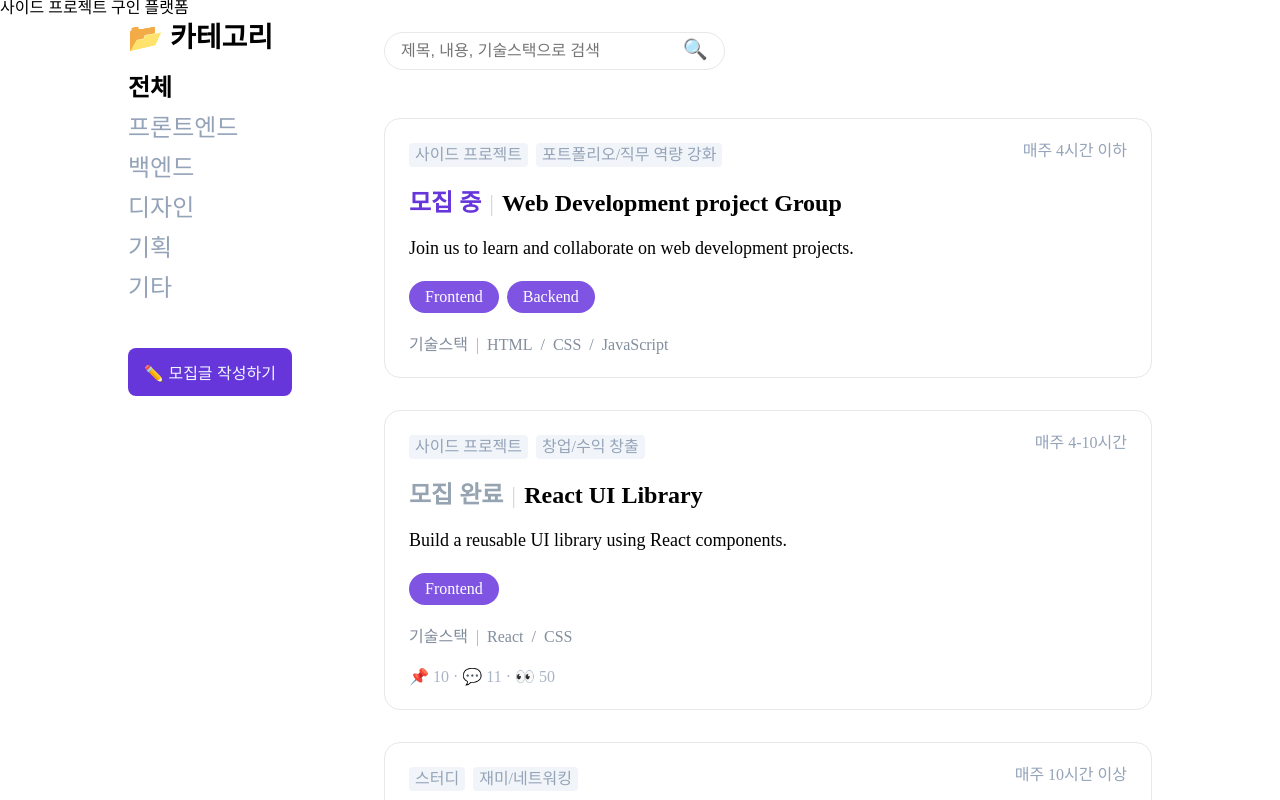
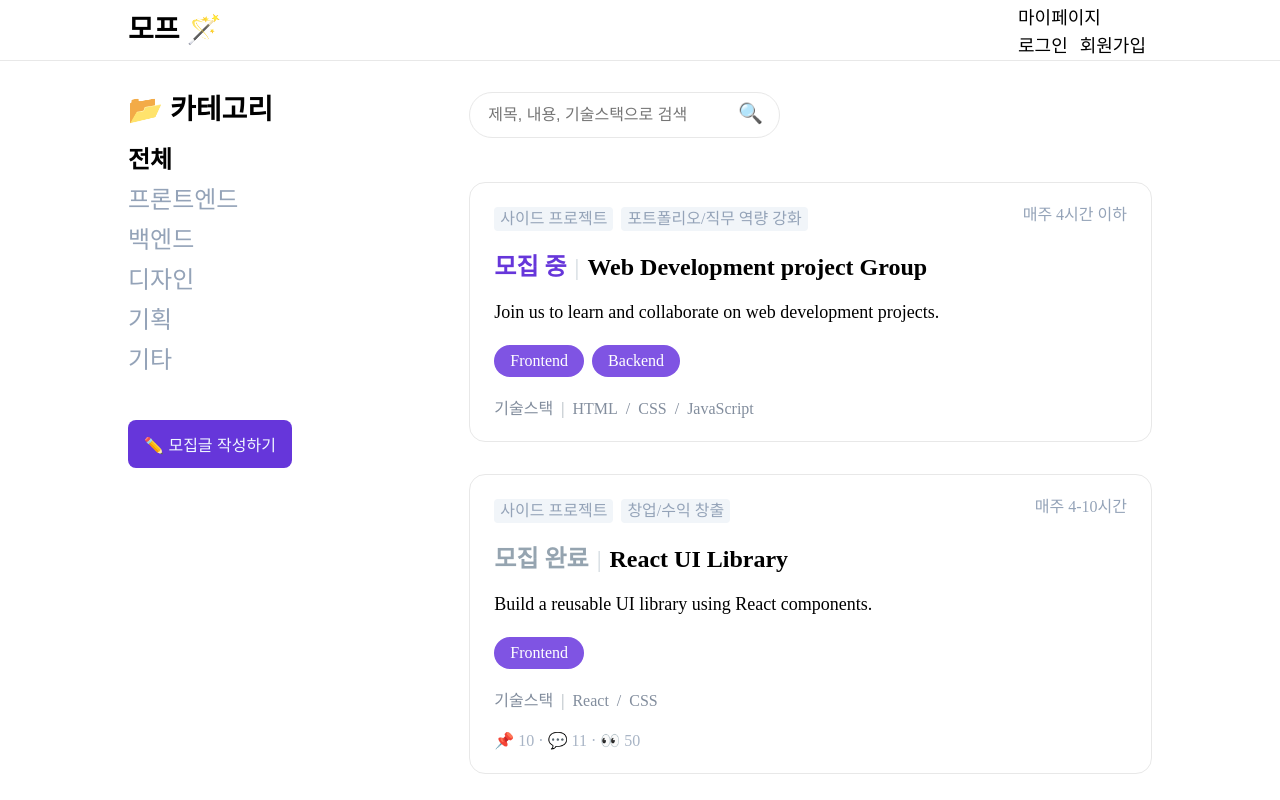
Before and after one commit to junhui324/MoGakPpo, a React (Create React App) app: page / in a window 1280 px wide. Shown: the top 800 px of the page. Built offline with nearby package versions, Linux system fonts and the light colour scheme.

Commit message:
Add: 헤더 추가 및 스타일 설정

```diff
--- a/src/App.tsx
+++ b/src/App.tsx
@@ -3,11 +3,12 @@ import './reset.css';
 import { BrowserRouter, Routes, Route, Navigate } from 'react-router-dom';
 import Main from './pages/Main/Main';
 import styles from './index.module.scss';
+import Header from './components/Header/Header';
 
 function App() {
   return (
     <BrowserRouter>
-      <div className="header">사이드 프로젝트 구인 플랫폼</div>
+      <Header />
       <div className={styles.container}>
         <Routes>
           {/* 메인 게시글 리스트*/}
--- /dev/null
+++ b/src/components/Header/Header.module.scss
@@ -0,0 +1,38 @@
+@import '/src/variables.scss';
+
+.container {
+  position: fixed;
+  top: 0;
+  z-index: 999;
+  width: 100%;
+  height: $header-height;
+  border-bottom: 1px solid #e8e8e8;
+  background-color: rgb(255, 255, 255);
+  .contentsContainer {
+    align-items: center;
+    margin: 0 auto;
+    max-width: 1024px;
+    height: 100%;
+    display: flex;
+    justify-content: space-between;
+    .leftContainer {
+      display: flex;
+      flex-direction: column;
+      justify-content: space-between;
+      gap: 8px;
+
+      .logo {
+        font-size: 28px;
+        font-weight: 800;
+      }
+    }
+    .rightContainer {
+      button {
+        border: none;
+        font-size: 18px;
+        cursor: pointer;
+        background-color: unset;
+      }
+    }
+  }
+}
--- /dev/null
+++ b/src/components/Header/Header.tsx
@@ -0,0 +1,21 @@
+import styles from './Header.module.scss';
+function Header() {
+  return (
+    <div className={styles.container}>
+      <div className={styles.contentsContainer}>
+        <div className={styles.leftContainer}>
+          <span className={styles.logo}>모프 🪄</span>
+        </div>
+        <div className={styles.rightContainer}>
+          <button>마이페이지</button>
+          <div>
+            <button>로그인</button>
+            <button>회원가입</button>
+          </div>
+        </div>
+      </div>
+    </div>
+  );
+}
+
+export default Header;
--- a/src/components/ProjectList/ProjectSearch.module.scss
+++ b/src/components/ProjectList/ProjectSearch.module.scss
@@ -1,14 +1,17 @@
+@import '/src/variables.scss';
+
 .container {
   position: sticky;
-  top: 0px;
-  padding: 16px 0 16px 0;
+  top: $header-height;
+  padding: 32px 0 12px 0;
   background-color: #ffffff;
+  box-shadow: 0 15px 10px #ffffff;
   form {
     width: 100%;
     input {
       width: 40%;
       height: 36px;
-      padding: 0 16px 0 16px;
+      padding: 4px 18px 4px 18px;
       font-size: 16px;
       border-radius: 30px;
       border: 1px solid #e8e8e8;
--- a/src/pages/Main/Main.module.scss
+++ b/src/pages/Main/Main.module.scss
@@ -1,10 +1,13 @@
+@import '/src/variables.scss';
+
 .container {
+  margin-top: $header-height;
   display: grid;
-  grid-template-columns: 1fr 3fr;
+  grid-template-columns: 1fr 2fr;
   .leftContainer {
     div {
       position: sticky;
-      top: 24px;
+      top: $header-height + 36px;
       display: flex;
       flex-direction: column;
       gap: 32px;
--- /dev/null
+++ b/src/variables.scss
@@ -0,0 +1,3 @@
+$header-height: 60px;
+$main-color: #6636da;
+$container-border-color: #e8e8e8;
```
